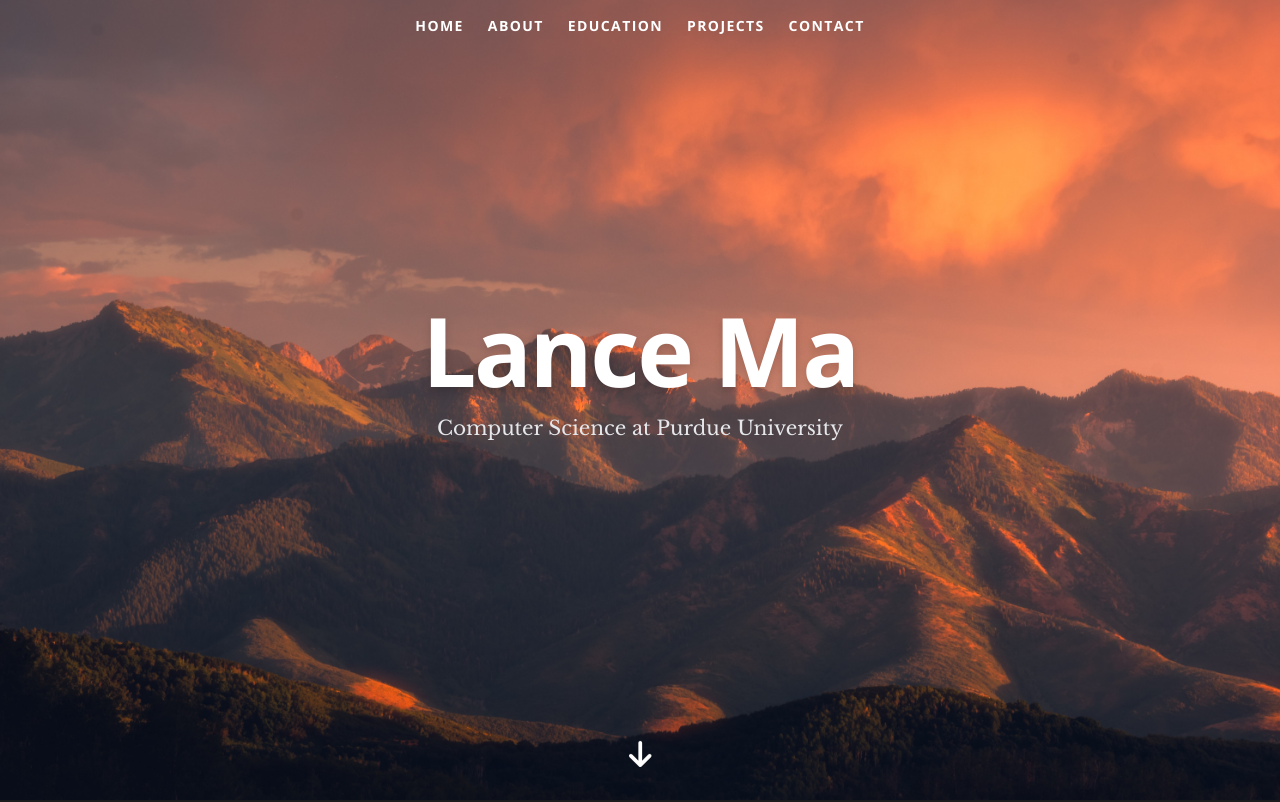
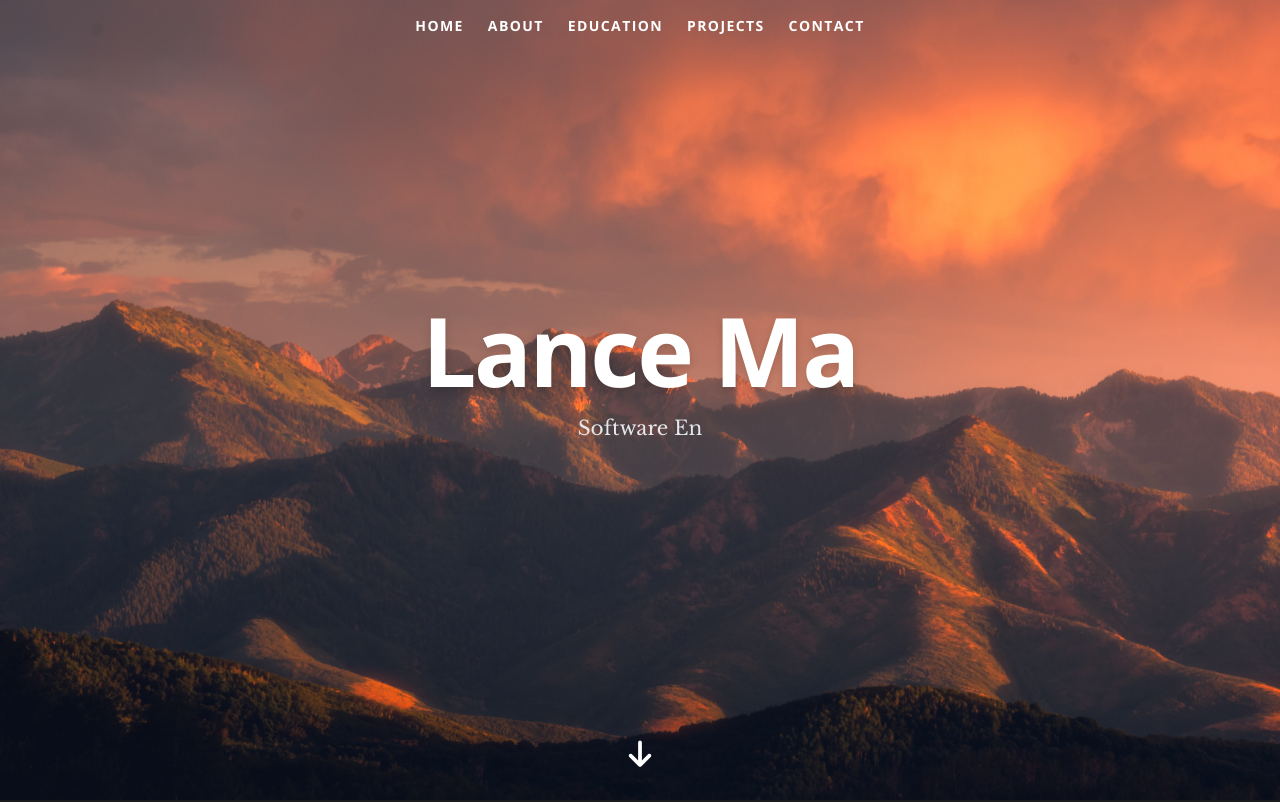
Before and after one commit to LanceMa03/website-next, a Next.js app: page / in a window 1280 px wide. Shown: the top 802 px of the page. Built offline with nearby package versions, Linux system fonts and the light colour scheme.

Commit message:
added typewriter effect to name subtext

```diff
--- a/components/Hero.tsx
+++ b/components/Hero.tsx
@@ -1,8 +1,7 @@
 'use client';
 
 import { Open_Sans, Libre_Baskerville } from 'next/font/google'
-import { faArrowDown } from '@fortawesome/free-solid-svg-icons';
-import { FontAwesomeIcon } from '@fortawesome/react-fontawesome';
+import { TypeAnimation } from 'react-type-animation';
 
 const openSans = Open_Sans({
   subsets: ['latin'],
@@ -27,17 +26,27 @@ export default function Hero() {
           Lance <span className="text-white">Ma</span>
         </h1>
 
-        <h2 className={`mt-4 text-xl text-gray-200 font-serif font-bold ${libreBaskerville.className}`}
+        <TypeAnimation
+          preRenderFirstString={true}
+          sequence = {["Coffee & Matcha Lover", 1000, "Solo Traveller", 1200, "Software Engineer", 1000, "Computer Science at Purdue University", 1000 ]}
+          speed={55}
+          className={`mt-4 text-xl text-gray-200 font-serif font-bold ${libreBaskerville.className}`}
+          repeat={1}
+          cursor={false}
+        />
+
+        {/* <h2 className={`mt-4 text-xl text-gray-200 font-serif font-bold ${libreBaskerville.className}`}
       >
           Computer Science at Purdue University
-        </h2>
+        </h2> */}
 
 
 
       </div>
       <div className=" text-3xl mb-5 animate-bounce">
           <a href="#aboutme" className="text-white">
-            <FontAwesomeIcon  icon={faArrowDown} />
+            {/* <FontAwesomeIcon  icon={faArrowDown} /> */}
+            <i className="fas fa-arrow-down"></i>
           </a>
       </div>
 
--- a/package.json
+++ b/package.json
@@ -18,6 +18,7 @@
     "postcss": "^8.5.3",
     "react": "^19.0.0",
     "react-dom": "^19.0.0",
+    "react-type-animation": "^3.2.0",
     "website-next": "file:"
   },
   "devDependencies": {
--- a/src/app/layout.tsx
+++ b/src/app/layout.tsx
@@ -17,7 +17,17 @@ export default function RootLayout({ children }: { children: React.ReactNode })
   }, []);
 
   return (
+
     <html lang="en">
+      <head>
+      <link
+        rel="stylesheet"
+        href="https://cdnjs.cloudflare.com/ajax/libs/font-awesome/6.5.0/css/all.min.css"
+        integrity="sha512-..."
+        crossOrigin="anonymous"
+        referrerPolicy="no-referrer"
+      />
+      </head>
       <body>{children}</body>
     </html>
   );
```
Also changed, not shown: 1 other file (tests, documents, lock files or other folders).
